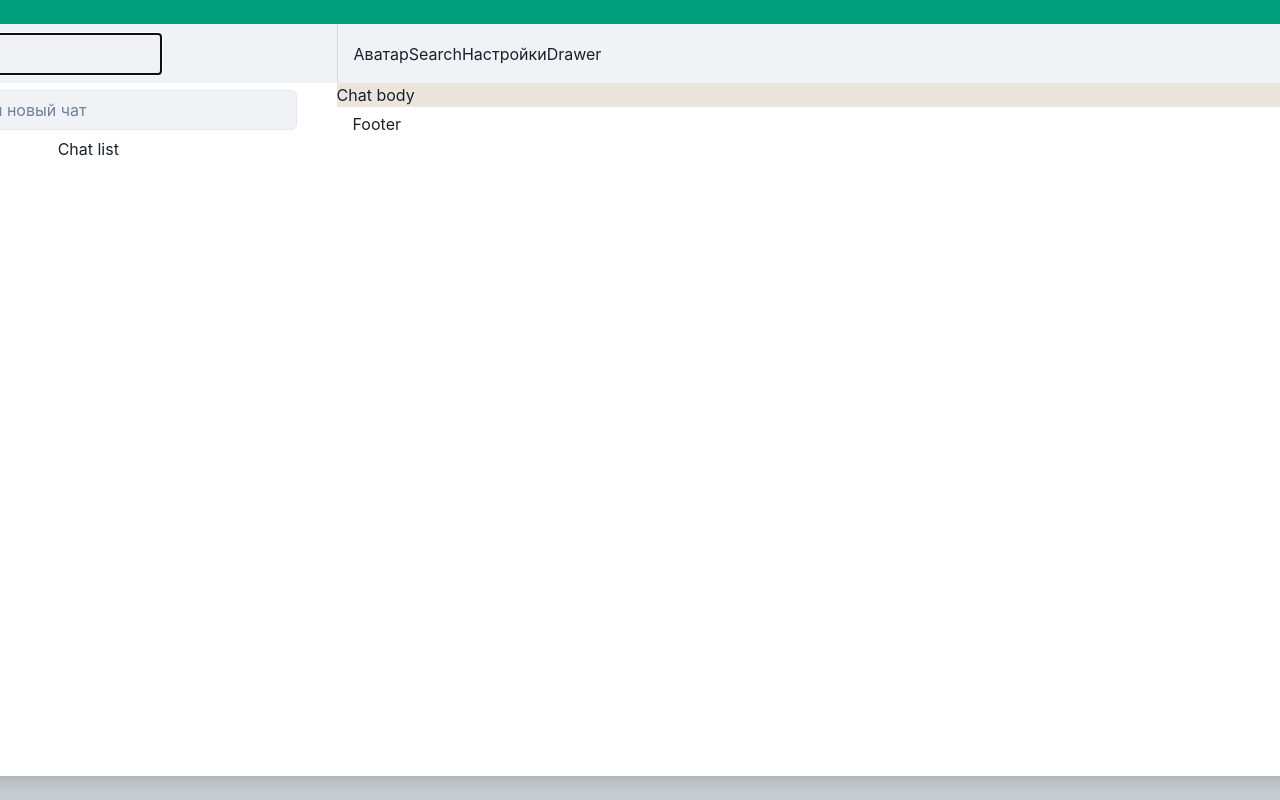
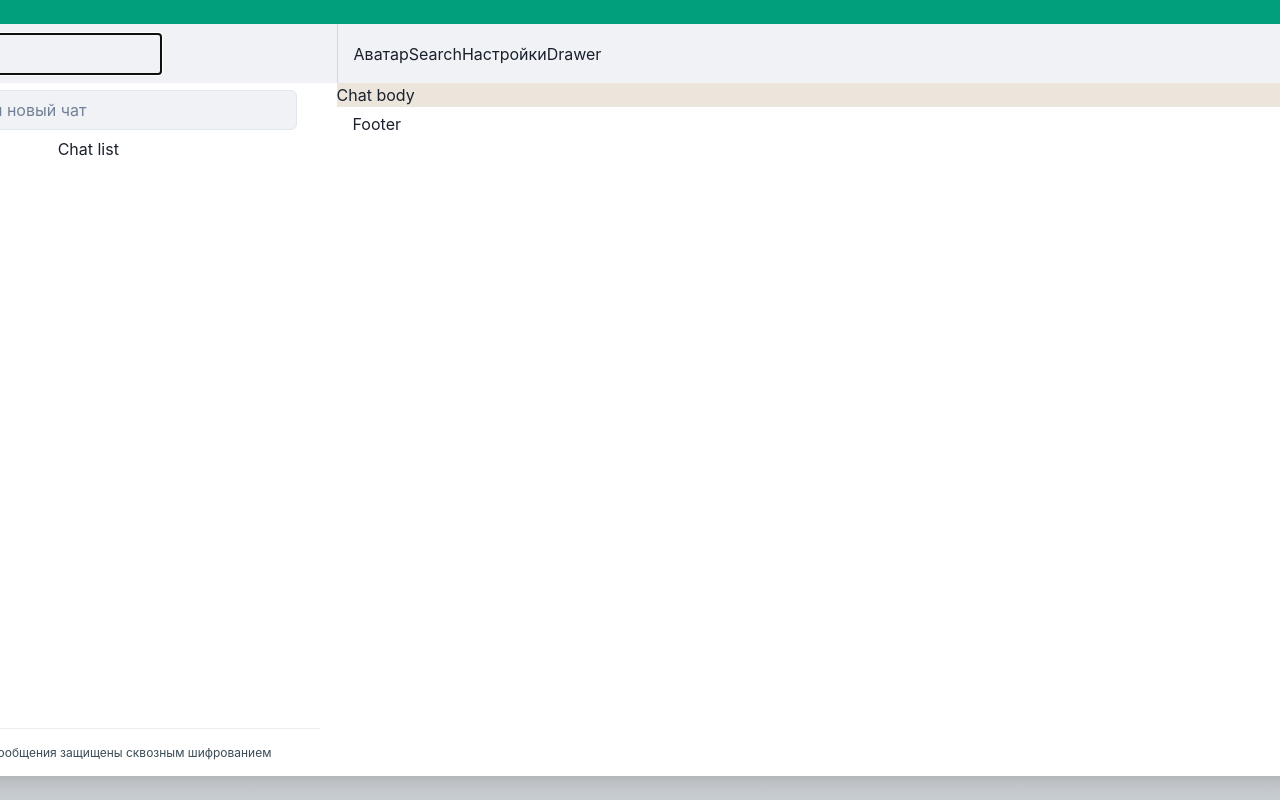
Before and after one commit to v-kazantsev/test-green-api, a React (Vite) app: page / in a window 1280 px wide. Built offline with nearby package versions, Linux system fonts and the light colour scheme; some icons are missing.

Commit message:
style message component

```diff
--- a/index.html
+++ b/index.html
@@ -4,7 +4,7 @@
     <meta charset="UTF-8" />
     <link rel="icon" type="image/svg+xml" href="/vite.svg" />
     <meta name="viewport" content="width=device-width, initial-scale=1.0" />
-    <title>Vite + React + TS</title>
+    <title>тестовое задание Green API</title>
   </head>
   <body>
     <div id="root"></div>
--- a/src/styles/custom-theme/colors.ts
+++ b/src/styles/custom-theme/colors.ts
@@ -1,4 +1,7 @@
 export const colors = {
+  typography: {
+    primary: '#3B4A54',
+  },
   background: {
     stripe: '#00A884',
     main: '#EAE6DF',
@@ -20,7 +23,8 @@ export const colors = {
     },
     header: {
       avatar: '#DFE5E7',
-    }
+    },
+    border: '#E9EDEF',
   },
   chat: {
     body: {
--- /dev/null
+++ b/src/views/avatar/avatar-view.tsx
@@ -0,0 +1,15 @@
+import { Center } from '@chakra-ui/react';
+import { PersonOutline } from 'react-ionicons';
+
+type Props = {
+  image?: React.ReactElement | JSX.Element;
+}
+
+export const AvatarView = ({ image }: Props) => {
+  return image
+  ? image
+  : (
+  <Center className="chat-list-header__avatar">
+    <PersonOutline />
+  </Center>
+)};
--- a/src/views/chat-list/chat-list-body/chat-list-body-view.tsx
+++ b/src/views/chat-list/chat-list-body/chat-list-body-view.tsx
@@ -1,7 +1,9 @@
 import { Box } from '@chakra-ui/react';
+import { ChatListMessageView } from '../chat-list-message/chat-list-message-view';
 
 export const ChatListBodyView = () => (
   <Box className="chat-list-body">
     Chat list
+    <ChatListMessageView />
   </Box>
 );
--- a/src/views/chat-list/chat-list-body/chat-list-body.scss
+++ b/src/views/chat-list/chat-list-body/chat-list-body.scss
@@ -1,4 +1,5 @@
 .chat-list-body {
   flex-grow: 1;
   background-color: var(--chakra-colors-background-default);
+  position: relative;
 }
--- a/src/views/chat-list/chat-list-header/chat-list-header-view.tsx
+++ b/src/views/chat-list/chat-list-header/chat-list-header-view.tsx
@@ -1,20 +1,18 @@
 import { Box, Center } from '@chakra-ui/react';
 import {
-  PersonOutline,
   PeopleOutline,
   SyncOutline,
   EllipsisVerticalOutline,
   ChatbubblesOutline
 } from 'react-ionicons';
 import { HStack } from '@/ui-elements';
+import { AvatarView } from '@/views';
 import './chat-list-header.scss';
 
 export const ChatListHeaderView = () => (
   <HStack className="chat-list-header">
     <Box as="button" flexGrow={1}>
-      <Center className="chat-list-header__avatar">
-        <PersonOutline />
-      </Center>
+      <AvatarView />
     </Box>
     <Center w="40px" h="40px"><PeopleOutline /></Center>
     <Center w="40px" h="40px"><SyncOutline /></Center>
--- /dev/null
+++ b/src/views/chat-list/chat-list-item/chat-list-item-view.tsx
@@ -0,0 +1 @@
+import './chat-list-item-view.scss';
--- a/src/views/chat-list/chat-list-message/chat-list-message-view.tsx
+++ b/src/views/chat-list/chat-list-message/chat-list-message-view.tsx
@@ -1,8 +1,11 @@
+import { Text } from '@chakra-ui/react';
+import { LockClosed } from 'react-ionicons'
 import { HStack } from '@/ui-elements';
 import './chat-list-message.scss';
 
 export const ChatListMessageView = () => (
   <HStack className="chat-list-message">
-    Message
+    <LockClosed height="12px" width="12px" color="#3B4A54" />
+    <Text fontSize="xs" ml={2} color="typography.primary">Ваши личные сообщения защищены сквозным шифрованием</Text>
   </HStack>
 );
--- a/src/views/chat-list/chat-list-message/chat-list-message.scss
+++ b/src/views/chat-list/chat-list-message/chat-list-message.scss
@@ -1,3 +1,12 @@
 .chat-list-message {
+  height: 48px;
+  max-width: 30%;
+  padding: 15px 16px;
+  position: absolute;
+  border-top: 1px solid var(--chakra-colors-chatlist-border);
+  bottom: 0;
+  left: 0;
   background-color: var(--chakra-colors-background-default);
+  justify-content: center;
+  align-items: center;
 }
--- a/src/views/chat-list/chat-list-view.tsx
+++ b/src/views/chat-list/chat-list-view.tsx
@@ -3,7 +3,7 @@ import {
   ChatListHeaderView,
   ChatListSearchView,
   ChatListBodyView,
-  ChatListMessageView
+
 } from '@/views/chat-list';
 
 export const ChatListView = () => (
@@ -11,6 +11,5 @@ export const ChatListView = () => (
     <ChatListHeaderView />
     <ChatListSearchView />
     <ChatListBodyView />
-    <ChatListMessageView />
   </VStack>
 )
--- a/src/views/index.ts
+++ b/src/views/index.ts
@@ -3,3 +3,4 @@ export { ModalView } from './modal/modal-view';
 export { ContentContainerView } from './content-container/content-container-view';
 export { ChatView } from './chat/chat-view';
 export { ChatListView } from './chat-list/chat-list-view';
+export { AvatarView } from './avatar/avatar-view';
```
Also changed, not shown: src/views/chat-list/chat-list-item/chat-list-item-view.scss (added).
